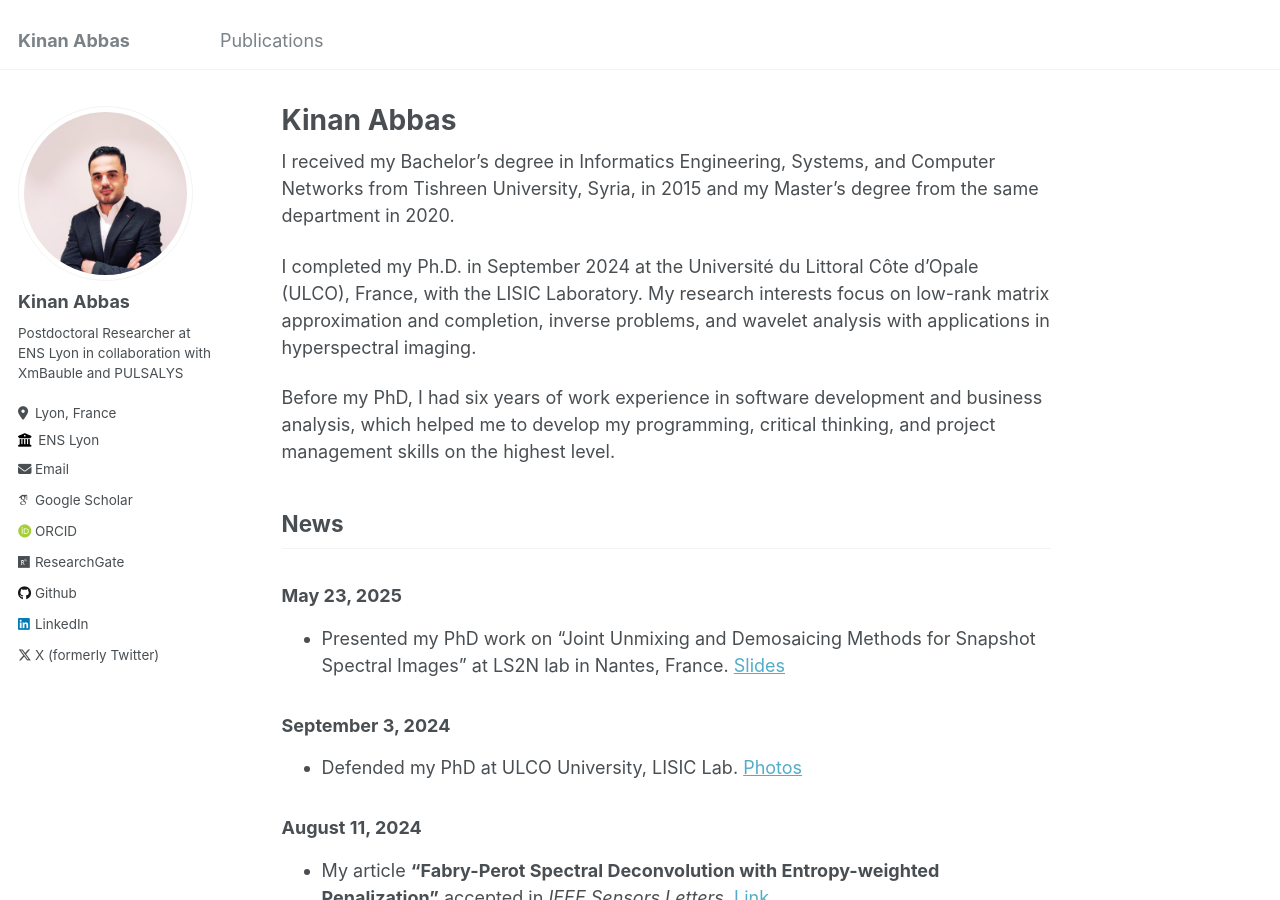
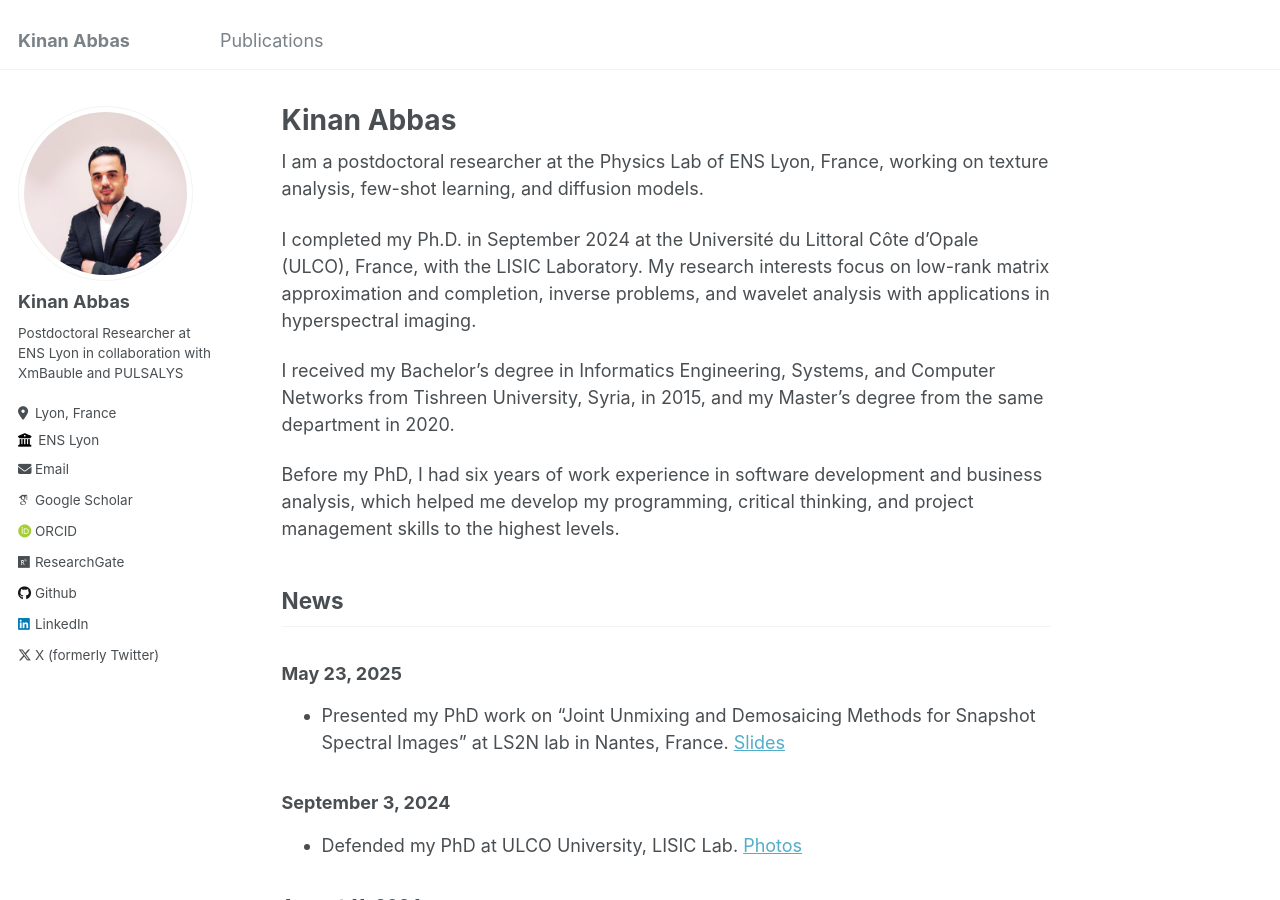
Before and after one commit to kinan3bb3s/kinan3bb3s.github.io, a Jekyll site: the page built from _pages/about.md, in a window 1280 px wide and 900 px high. Built offline with Jekyll 4.4.1, drawn with Linux system fonts in a browser that asks for light colours; some web fonts are replaced.

Commit message:
Update about.md

```diff
--- a/_pages/about.md
+++ b/_pages/about.md
@@ -7,11 +7,13 @@ redirect_from:
   - /about.html
 ---
 
-I received my Bachelor's degree in Informatics Engineering, Systems, and Computer Networks from Tishreen University, Syria, in 2015 and my Master's degree from the same department in 2020.
+I am a postdoctoral researcher at the Physics Lab of ENS Lyon, France, working on texture analysis, few-shot learning, and diffusion models.
 
 I completed my Ph.D. in September 2024 at the Université du Littoral Côte d'Opale (ULCO), France, with the LISIC Laboratory. My research interests focus on low-rank matrix approximation and completion, inverse problems, and wavelet analysis with applications in hyperspectral imaging.
 
-Before my PhD, I had six years of work experience in software development and business analysis, which helped me to develop my programming, critical thinking, and project management skills on the highest level.
+I received my Bachelor's degree in Informatics Engineering, Systems, and Computer Networks from Tishreen University, Syria, in 2015, and my Master's degree from the same department in 2020.
+
+Before my PhD, I had six years of work experience in software development and business analysis, which helped me develop my programming, critical thinking, and project management skills to the highest levels.
 
 ## News
 ### May 23, 2025
```
